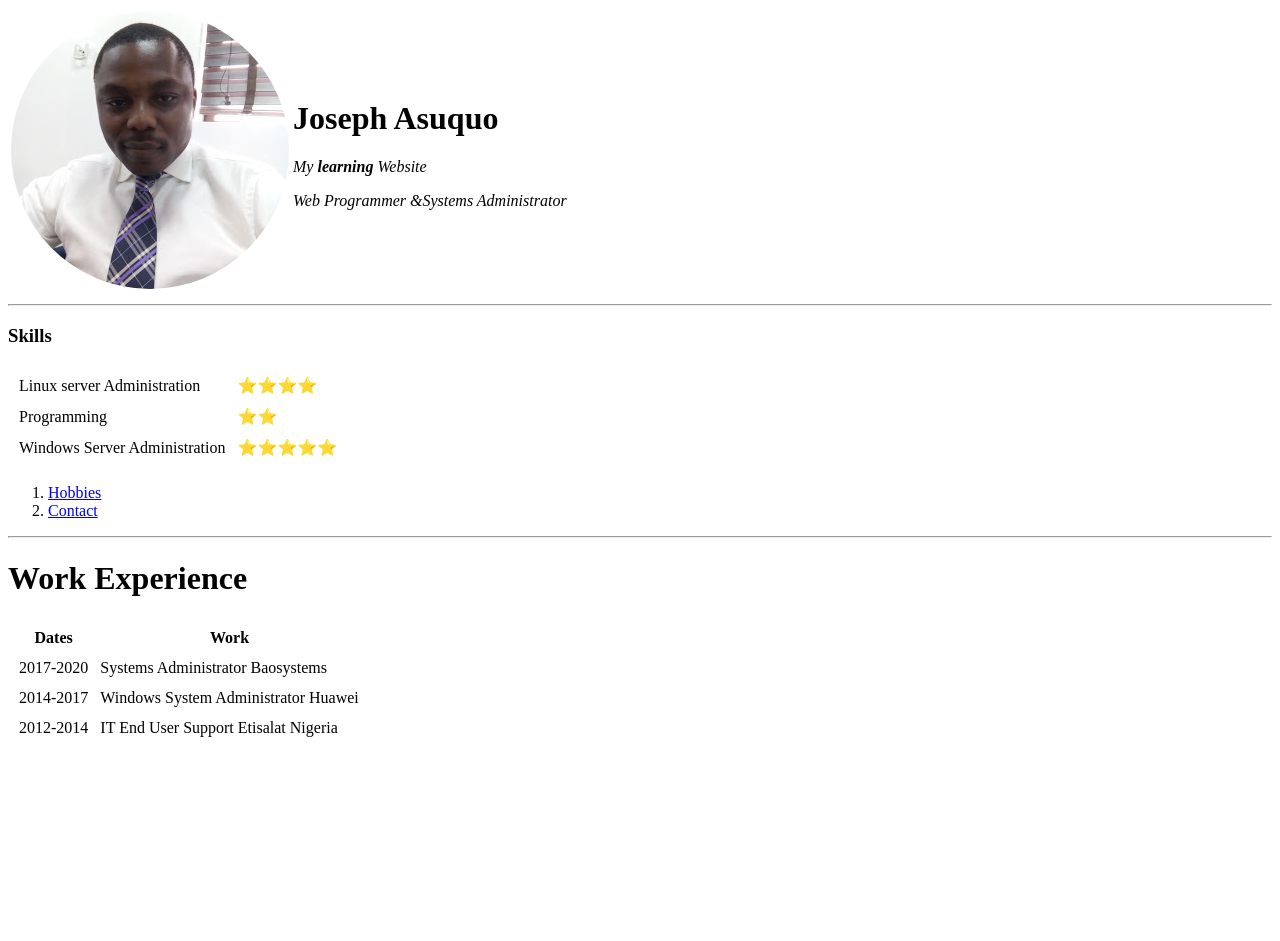
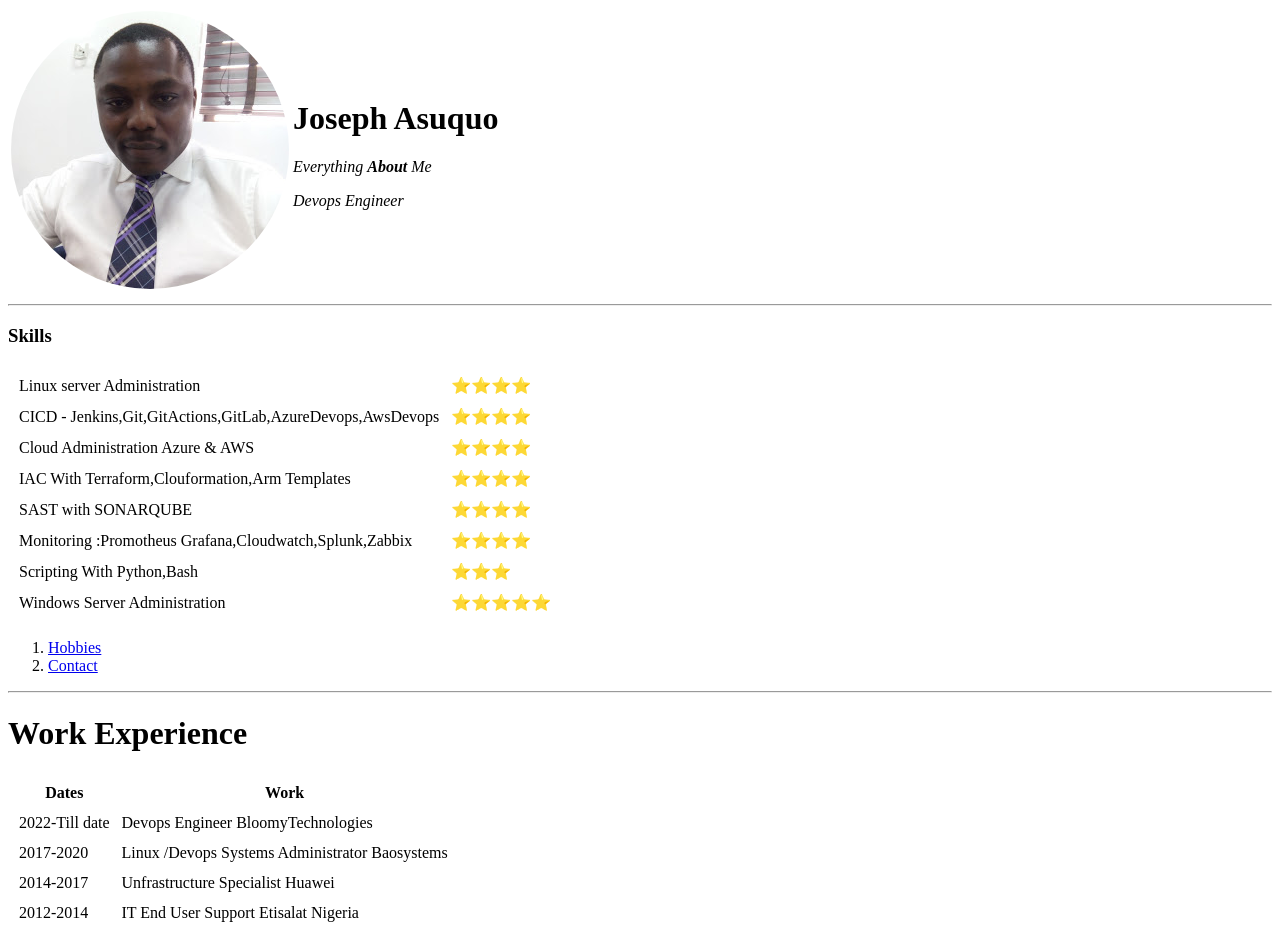
Before and after one commit to jasuquo/cv, a plain HTML site: page index.html in a window 1280 px wide. Before the commit the page ends 800 px from the top, so only its background shows below. Drawn offline with Linux system fonts and the light colour scheme.

Commit message:
Update index.html

```diff
--- a/index.html
+++ b/index.html
@@ -13,8 +13,8 @@
              </td>
              <td>
                 <h1>Joseph Asuquo</h1>
-                <p><em>My <strong>learning</strong>  Website</em> </p>
-                <p><em>Web Programmer &Systems Administrator</em></p>
+                <p><em>Everything <strong>About </strong>  Me</em> </p>
+                <p><em>Devops Engineer</em></p>
              </td>
          </tr>
      </table>
@@ -23,13 +23,33 @@
           <h3>Skills</h3>
 
                         <Table cellspacing="10">
-                            <tr>
+                                <tr>
                                 <td>Linux server Administration</td>
                                 <td>⭐⭐⭐⭐</td>
                                 </tr>
                                 <tr>
-                                    <td>Programming</td>
-                                    <td>⭐⭐</td>
+                                <td>CICD - Jenkins,Git,GitActions,GitLab,AzureDevops,AwsDevops</td>
+                                <td>⭐⭐⭐⭐</td>
+                                </tr>
+                                  <tr>
+                                <td>Cloud Administration Azure & AWS</td>
+                                <td>⭐⭐⭐⭐</td>
+                                </tr>
+                                 <tr>
+                                <td>IAC With Terraform,Clouformation,Arm Templates</td>
+                                <td>⭐⭐⭐⭐</td>
+                                </tr>
+                                  <tr>
+                                <td>SAST with SONARQUBE</td>
+                                <td>⭐⭐⭐⭐</td>
+                                </tr>
+                                 <tr>
+                                <td>Monitoring :Promotheus Grafana,Cloudwatch,Splunk,Zabbix </td>
+                                <td>⭐⭐⭐⭐</td>
+                                </tr>
+                                <tr>
+                                    <td>Scripting With Python,Bash</td>
+                                    <td>⭐⭐⭐</td>
                                 </tr>
                                 <tr>
                                     <td>Windows Server Administration</td>
@@ -51,14 +71,17 @@
                      <th>Work</th>
 
                  </tr>
-
+                 <tr>
+                       <td>2022-Till date</td>
+                    <td>Devops  Engineer BloomyTechnologies</td>
+                 </tr>
                  <tr>
                      <td>2017-2020</td>
-                    <td>Systems Administrator Baosystems</td>
+                    <td>Linux /Devops Systems Administrator Baosystems</td>
                 </tr>
                 <tr>
                     <td>2014-2017</td>
-                    <td>Windows System Administrator Huawei </td>
+                    <td>Unfrastructure Specialist Huawei </td>
                 </tr>
                 <tr>
                     <td>2012-2014</td>
```
